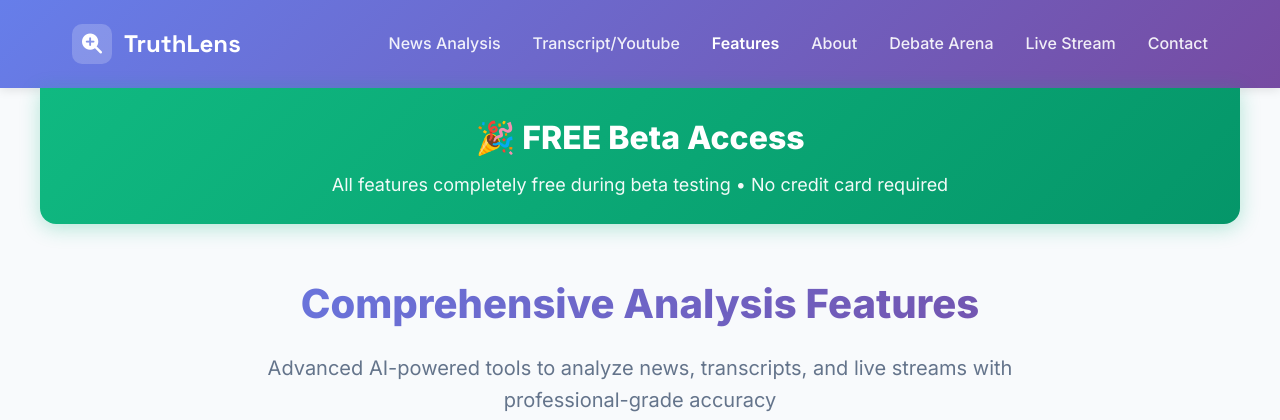
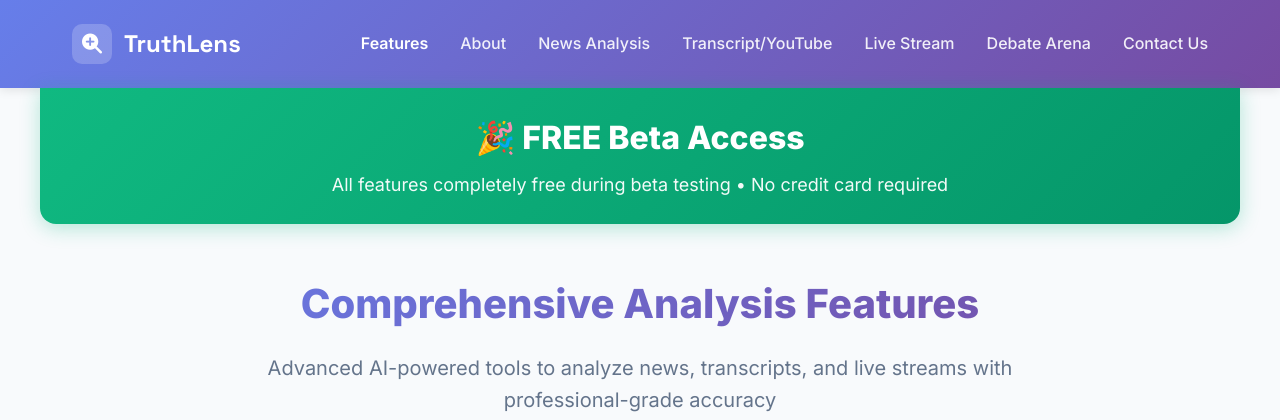
Before and after one commit to Hyperiongate/News, a Flask app: template templates/features.html in a window 1280 px wide. Shown: the top 420 px of the page. Run offline with Flask 3, Linux system fonts and the light colour scheme; the template is opened without the code that fills it, so the values that code supplies are empty.

Commit message:
Update features.html

```diff
--- a/templates/features.html
+++ b/templates/features.html
@@ -3,19 +3,17 @@
 <head>
     <!--
     TruthLens Features Page
-    Version: 2.0.0 - UNIFIED NAVIGATION + CONTENT UPDATE
-    Date: October 24, 2025
+    Version: 3.0.0 - STANDARDIZED NAVIGATION
+    Date: October 26, 2025
 
-    CHANGES FROM 1.1.0:
-    - REMOVED: Pricing link from navigation
-    - ADDED: News Analysis link
-    - ADDED: Transcript/Youtube Analysis link
-    - UPDATED: Transcript feature description to include YouTube
-    - MOVED: Live Stream from "Coming Soon" to active features
-    - NAVIGATION: News Analysis, Transcript/Youtube, Features (active), About, Debate Arena, Live Stream, Contact
+    CHANGES FROM 2.0.0:
+    - STANDARDIZED: Navigation order across all pages
+    - ORDER: Features (active), About, News Analysis, Transcript/YouTube, Live Stream, Debate Arena, Contact Us
+    - REMOVED: "Upgrade to Pro" button
+    - PRESERVED: All features content (DO NO HARM ✓)
 
     This file is complete and ready to deploy.
-    Last modified: October 24, 2025 - Unified navigation and content update
+    Last modified: October 26, 2025 - Standardized navigation v3.0.0
     -->
     <meta charset="UTF-8">
     <meta name="viewport" content="width=device-width, initial-scale=1.0">
@@ -440,13 +438,13 @@
                 <span class="logo-text">TruthLens</span>
             </a>
             <nav class="nav-links">
-                <a href="/" class="nav-link">News Analysis</a>
-                <a href="/transcript" class="nav-link">Transcript/Youtube</a>
                 <a href="/features" class="nav-link active">Features</a>
                 <a href="/about" class="nav-link">About</a>
+                <a href="/" class="nav-link">News Analysis</a>
+                <a href="/transcript" class="nav-link">Transcript/YouTube</a>
+                <a href="/live-stream" class="nav-link">Live Stream</a>
                 <a href="/debate-arena" class="nav-link">Debate Arena</a>
-                <a href="/live-stream" class="nav-link">Live Stream</a>
-                <a href="/contact" class="nav-link">Contact</a>
+                <a href="/contact" class="nav-link">Contact Us</a>
             </nav>
         </div>
     </header>
```
